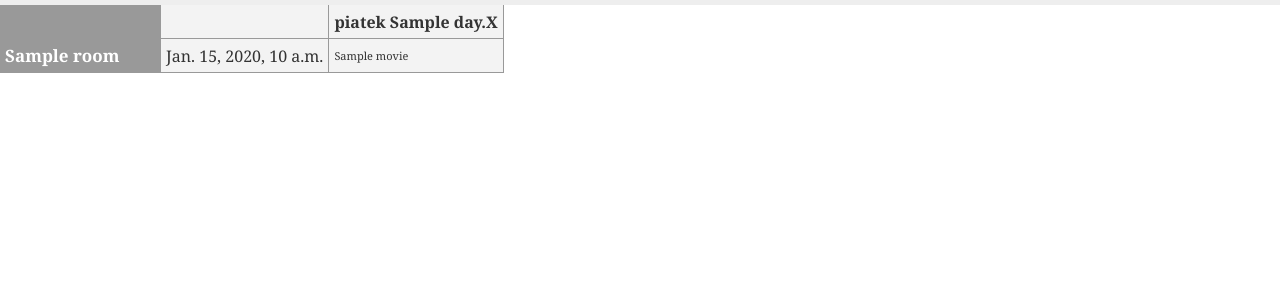
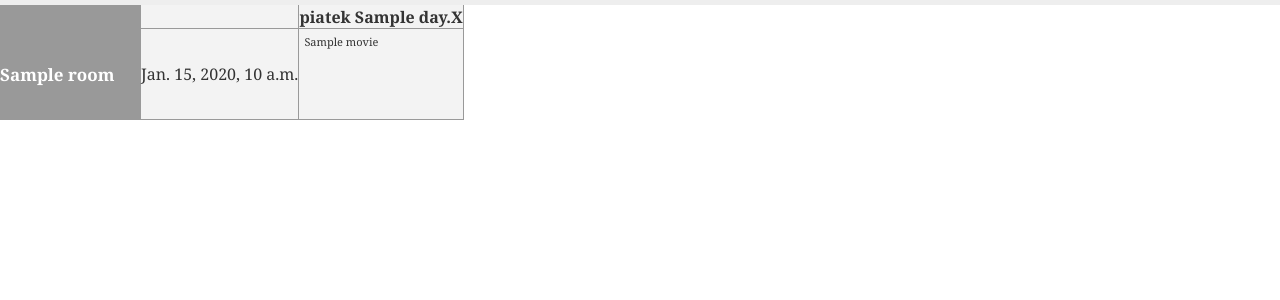
Before and after one commit to mstepniowski/wffplanner, a Django app: template templates/movies/calendar.html in a window 1280 px wide. Shown: the top 300 px of the page. Run offline with Django 3.2, Linux system fonts and the light colour scheme; the template is opened without the code that fills it: most values are stand-ins (such as "Sample title", 1, 10 or a date in 2020); data that the repository does not hold is empty; parts of the project's set-up code (start-up, migrations or seed data) failed here and were passed over; some libraries are stand-ins or nearby versions.

Commit message:
Moar nicer styles!

```diff
--- a/static/script.js
+++ b/static/script.js
@@ -48,21 +48,21 @@ $.ajaxSetup({
 
 $(function() {
     $.getJSON('checkins/', function (data) {
-        console.log(data);
         $.each(data.my_checkins, function () {
-            $('#' + this).addClass('active');
+            $('#' + this.id).addClass('active');
+            $('#' + this.id + ' .attendees').append('<img class="avatar me" src="//graph.facebook.com/' + this.facebook_id + '/picture" />');
         });
         $.each(data.friend_checkins, function () {
-            $('#' + this.id).append('<img class="avatar" src="//graph.facebook.com/' + this.facebook_id + '/picture" />');
+            $('#' + this.id + ' .attendees').append('<img class="avatar" src="//graph.facebook.com/' + this.facebook_id + '/picture" />');
         });
     });
 
     $('.screening').click(function () {
-        var el = $(this);
-        $.post('checkins/' + el.attr('id') + '/', function () {
-            console.log('active');
-            el.toggleClass('active');
-        });
-
+        if ($(this).hasClass('active')) {
+            $(this).removeClass('active').find('.me').remove();
+        } else {
+            $(this).addClass('active').find('.attendees').append('<img class="avatar me" src="//graph.facebook.com/' + MY_ID + '/picture" />');
+        }
+        $.post('checkins/' + $(this).attr('id') + '/');
     });
 });
--- a/static/style.css
+++ b/static/style.css
@@ -15,8 +15,7 @@ a {
 td, th {
     border-right: 1px solid #999;
     border-bottom: 1px solid #999;
-    padding: 5px;
-    min-width: 150px;
+    padding: 0;
     background-color: #F3F3F3;
 }
 
@@ -41,10 +40,6 @@ th {
     color: #FFF;
 }
 
-.active {
-    background-color: red;
-}
-
 .avatar {
     width: 24px;
     height: 24px;
@@ -52,9 +47,9 @@ th {
     -moz-box-shadow: 2px 2px 4px #999;
     -webkit-box-shadow: 2px 2px 4px #999;
     box-shadow: 2px 2px 4px #999;;
-    -moz-transform: rotate(7deg);
-    -webkit-transform: rotate(7deg);
-    transform: rotate(7deg);
+    -moz-transform: rotate(5deg);
+    -webkit-transform: rotate(5deg);
+    transform: rotate(5deg);
 }
 
 .facebook-connect {
@@ -75,3 +70,32 @@ th {
 .facebook-connect p {
     margin: 0 0 0 242px;
 }
+
+.screening {
+    width: 140px;
+    height: 80px;
+    padding: 5px;
+    position: relative;
+}
+
+.screening.active {
+    background-color: #CCC;
+}
+
+.attendees {
+    position: absolute;
+    height: 28px;
+    bottom: 0;
+    left: 0;
+    right: 0;
+    top: auto;
+    z-index: 10;
+}
+
+.attendees img {
+    float: right;
+}
+
+.avatar.me {
+    border-color: yellow;
+}
--- a/templates/movies/calendar.html
+++ b/templates/movies/calendar.html
@@ -29,6 +29,7 @@
     <td>{% for screening in day %}
 	<div class="screening" id="{{ screening.id }}">
 	    <a href="{{ screening.movie.url }}">{{ screening.movie.title }}</a>
+	    <div class="attendees"></div>
 	</div>
 	{% endfor %}
     </td>
@@ -38,4 +39,7 @@
 {% endfor %}
 </table>
 </div>
+<script>
+var MY_ID = "{{ social_auth.facebook.extra_data.id }}";
+</script>
 <script type="text/javascript" src="/static/script.js"></script>
```
Also changed, not shown: movies/views.py (+4 -4 lines).
